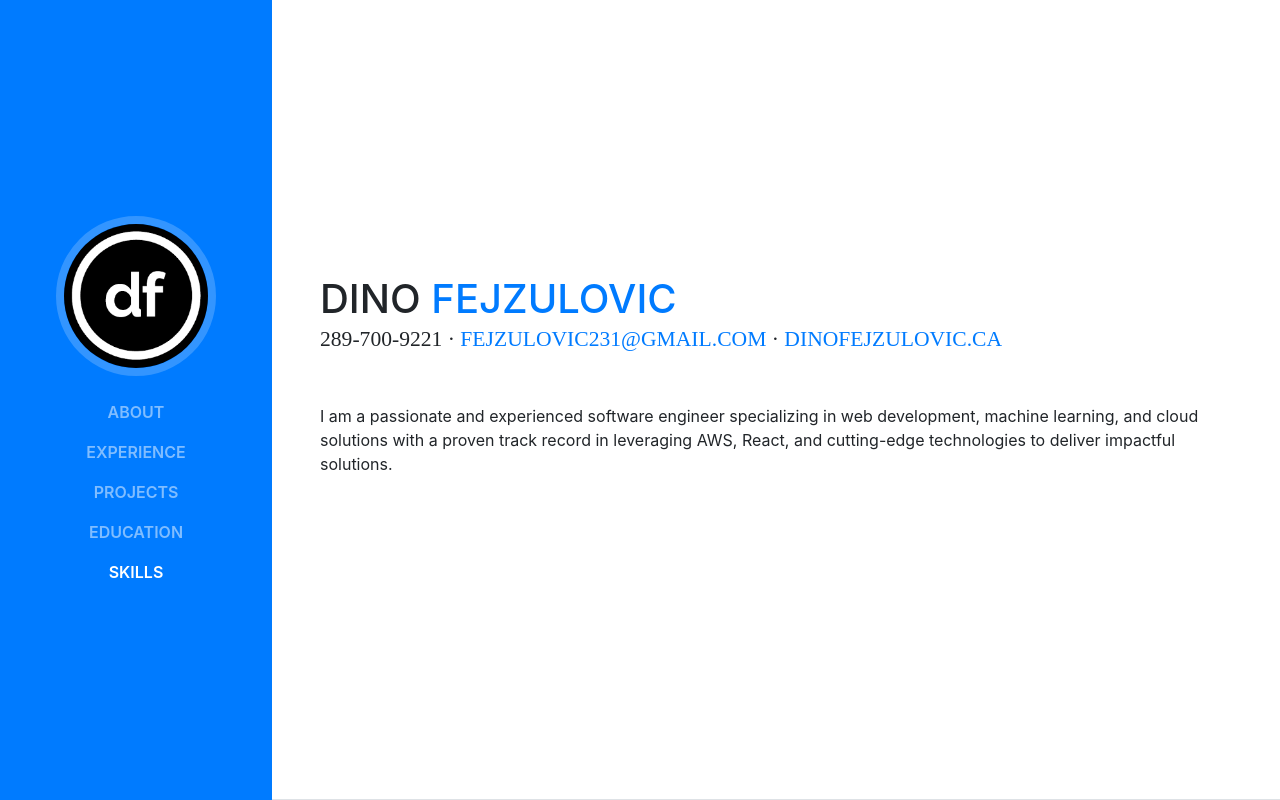
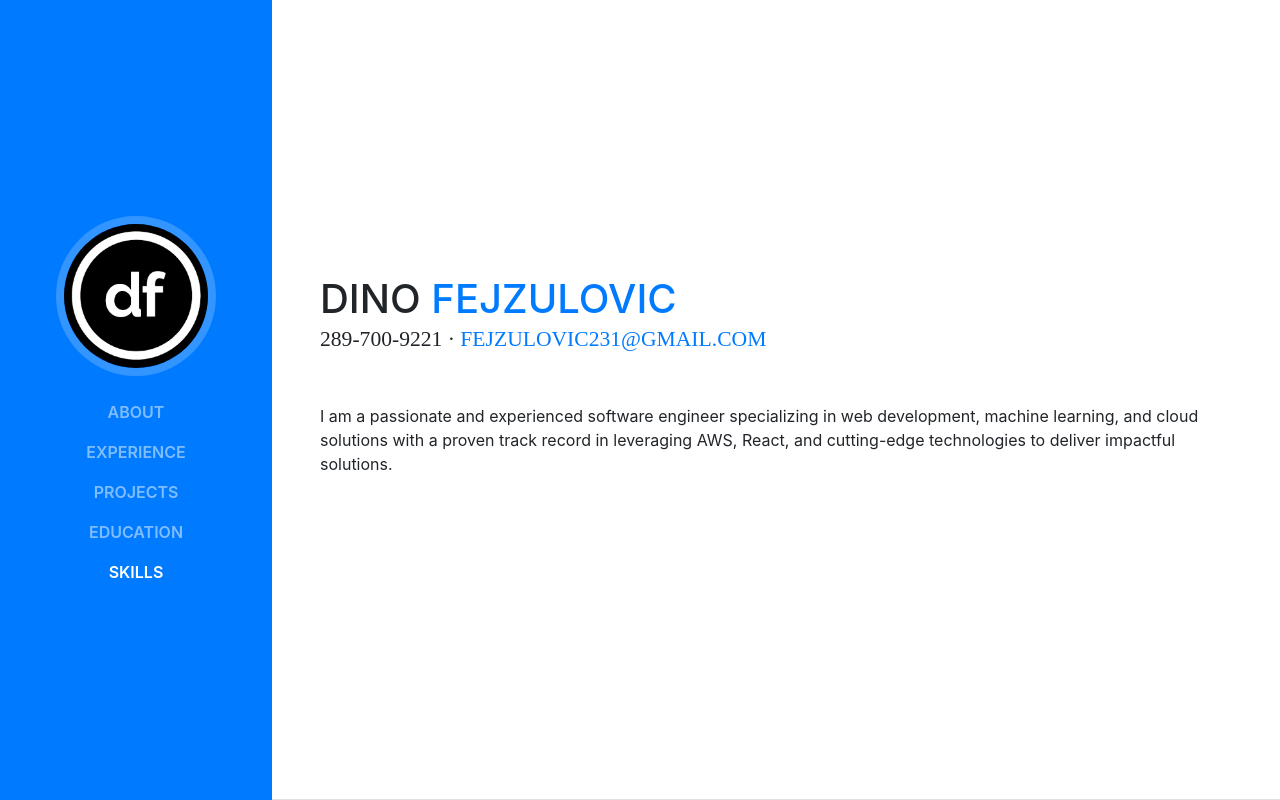
Before and after one commit to DinoF15/DinoF15.github.io, a website with bundled scripts: page index.html in a window 1280 px wide. Shown: the top 800 px of the page. Built offline with nearby package versions, Linux system fonts and the light colour scheme; a web font is replaced by a local one.

Commit message:
quick change

```diff
--- a/index.html
+++ b/index.html
@@ -55,7 +55,7 @@
           <span class="text-primary">Fejzulovic</span>
         </h1>
         <div class="subheading mb-5">
-          289-700-9221 · <a href="mailto:fejzulovic231@gmail.com">fejzulovic231@gmail.com</a> · <a href="https://dinofejzulovic.ca">dinofejzulovic.ca</a>
+          289-700-9221 · <a href="mailto:fejzulovic231@gmail.com">fejzulovic231@gmail.com</a>
         </div>
         <p class="mb-5">I am a passionate and experienced software engineer specializing in web development, machine learning, and cloud solutions with a proven track record in leveraging AWS, React, and cutting-edge technologies to deliver impactful solutions.</p>
       </div>
```
